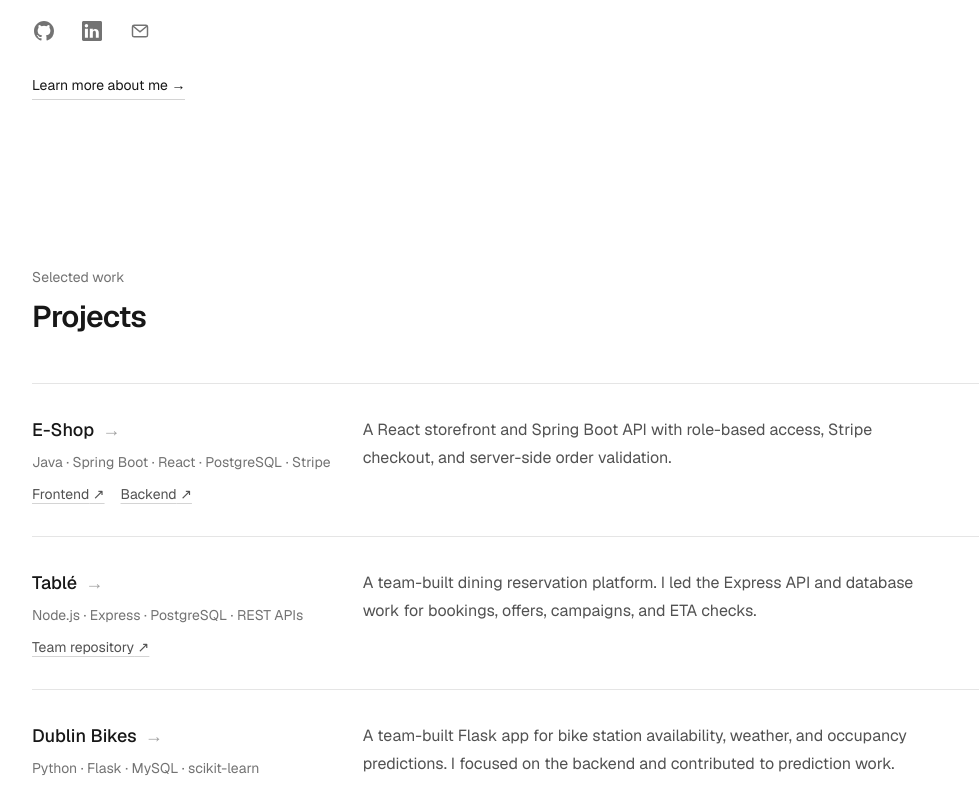
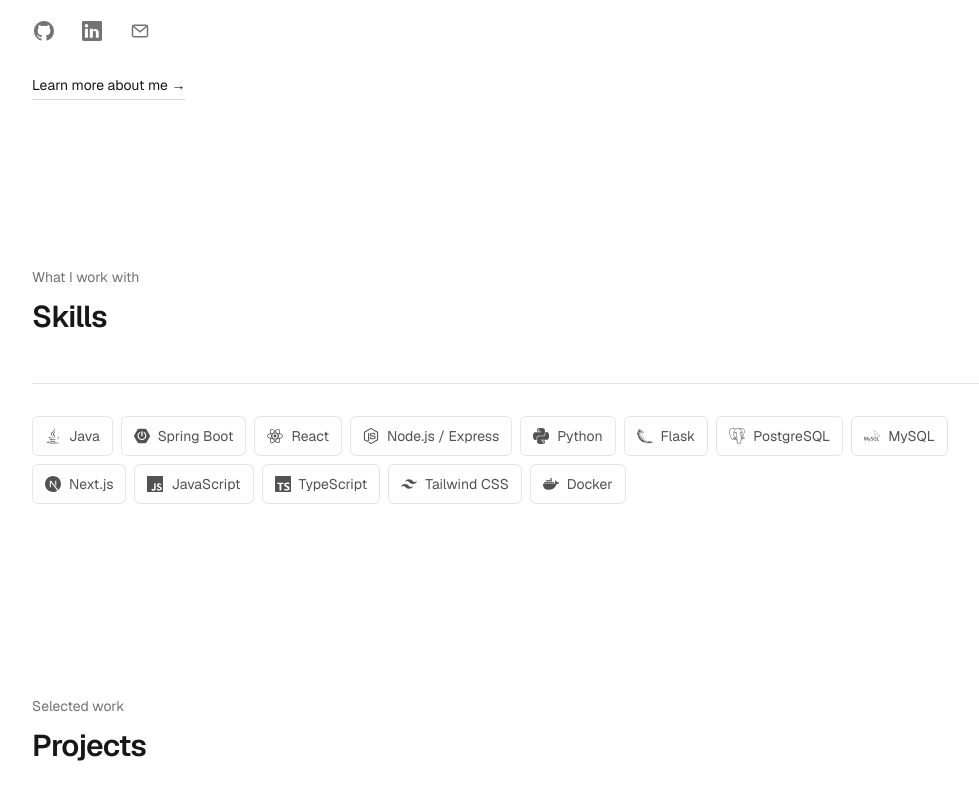
Before and after one commit to Derek376/derek-portfolio, a Next.js app: page / in a window 1280 px wide. Shown: the part 478-1271 px from the top of the page, without its empty margins (128-1107 px from the left). Built offline with nearby package versions, Linux system fonts and the light colour scheme.

Commit message:
feat: add skills section to home page

```diff
--- a/app/page.tsx
+++ b/app/page.tsx
@@ -1,8 +1,25 @@
 import Link from "next/link";
 import Header from "@/components/Header";
 import Footer from "@/components/Footer";
+import SkillIcon from "@/components/SkillIcon";
 import { blogs } from "@/data/blogs";
 import { projects } from "@/data/projects";
+
+const skills = [
+  { name: "java", label: "Java" },
+  { name: "spring", label: "Spring Boot" },
+  { name: "react", label: "React" },
+  { name: "node", label: "Node.js / Express" },
+  { name: "python", label: "Python" },
+  { name: "flask", label: "Flask" },
+  { name: "postgresql", label: "PostgreSQL" },
+  { name: "mysql", label: "MySQL" },
+  { name: "next", label: "Next.js" },
+  { name: "javascript", label: "JavaScript" },
+  { name: "typescript", label: "TypeScript" },
+  { name: "tailwind", label: "Tailwind CSS" },
+  { name: "docker", label: "Docker" },
+] as const;
 
 export default function Home() {
   return (
@@ -40,7 +57,11 @@ export default function Home() {
                 aria-label="GitHub"
                 className="flex h-10 w-10 items-center justify-center transition-colors hover:text-neutral-900 focus-visible:outline-2 focus-visible:outline-offset-2 focus-visible:outline-neutral-900"
               >
-                <svg viewBox="0 0 16 16" className="h-5 w-5 fill-current" aria-hidden="true">
+                <svg
+                  viewBox="0 0 16 16"
+                  className="h-5 w-5 fill-current"
+                  aria-hidden="true"
+                >
                   <path d="M8 0C3.58 0 0 3.58 0 8c0 3.54 2.29 6.53 5.47 7.59.4.07.55-.17.55-.38 0-.19-.01-.82-.01-1.49-2.01.37-2.53-.49-2.69-.94-.09-.23-.48-.94-.82-1.13-.28-.15-.68-.52-.01-.53.63-.01 1.08.58 1.23.82.72 1.21 1.87.87 2.33.66.07-.52.28-.87.51-1.07-1.78-.2-3.64-.89-3.64-3.95 0-.87.31-1.59.82-2.15-.08-.2-.36-1.02.08-2.12 0 0 .67-.21 2.2.82a7.65 7.65 0 0 1 4 0c1.53-1.04 2.2-.82 2.2-.82.44 1.1.16 1.92.08 2.12.51.56.82 1.27.82 2.15 0 3.07-1.87 3.75-3.65 3.95.29.25.54.73.54 1.48 0 1.07-.01 1.93-.01 2.2 0 .21.15.46.55.38A8.01 8.01 0 0 0 16 8c0-4.42-3.58-8-8-8Z" />
                 </svg>
               </a>
@@ -52,7 +73,11 @@ export default function Home() {
                 aria-label="LinkedIn"
                 className="flex h-10 w-10 items-center justify-center transition-colors hover:text-neutral-900 focus-visible:outline-2 focus-visible:outline-offset-2 focus-visible:outline-neutral-900"
               >
-                <svg viewBox="0 0 16 16" className="h-5 w-5 fill-current" aria-hidden="true">
+                <svg
+                  viewBox="0 0 16 16"
+                  className="h-5 w-5 fill-current"
+                  aria-hidden="true"
+                >
                   <path d="M0 1.15C0 .52.53 0 1.18 0h13.64C15.47 0 16 .52 16 1.15v13.7c0 .63-.53 1.15-1.18 1.15H1.18C.53 16 0 15.48 0 14.85V1.15ZM4.75 13.4V6.17H2.34v7.23h2.41ZM3.55 5.18a1.4 1.4 0 1 0 0-2.8 1.4 1.4 0 0 0 0 2.8ZM13.4 13.4V9.43c0-2.13-1.14-3.12-2.66-3.12a2.3 2.3 0 0 0-2.07 1.14V6.17H6.27c.03.85 0 7.23 0 7.23h2.4V9.36c0-.22.02-.43.08-.59.17-.43.54-.88 1.18-.88.83 0 1.16.63 1.16 1.56v3.95h2.31Z" />
                 </svg>
               </a>
@@ -79,6 +104,31 @@ export default function Home() {
             >
               Learn more about me →
             </Link>
+          </div>
+        </section>
+
+        <section id="skills" className="py-24" aria-labelledby="skills-heading">
+          <div className="mb-12">
+            <p className="mb-3 text-sm text-neutral-500">What I work with</p>
+
+            <h2
+              id="skills-heading"
+              className="text-3xl font-semibold tracking-tight"
+            >
+              Skills
+            </h2>
+          </div>
+
+          <div className="flex flex-wrap gap-2 border-t border-neutral-200 pt-8">
+            {skills.map((skill) => (
+              <div
+                key={skill.name}
+                className="inline-flex h-10 items-center gap-2 rounded-md border border-neutral-200 px-3 text-sm text-neutral-600 transition-colors hover:border-neutral-400 hover:text-neutral-900"
+              >
+                <SkillIcon name={skill.name} />
+                <span>{skill.label}</span>
+              </div>
+            ))}
           </div>
         </section>
 
@@ -141,9 +191,7 @@ export default function Home() {
 
         <section id="blogs" className="py-24">
           <div className="mb-12">
-            <p className="mb-3 text-sm text-neutral-500">
-              Short reads
-            </p>
+            <p className="mb-3 text-sm text-neutral-500">Short reads</p>
 
             <h2 className="text-3xl font-semibold tracking-tight">Blogs</h2>
           </div>
--- /dev/null
+++ b/components/SkillIcon.tsx
@@ -0,0 +1,44 @@
+import type { IconType } from "react-icons";
+import { FaJava } from "react-icons/fa6";
+import {
+  SiDocker,
+  SiFlask,
+  SiMysql,
+  SiNextdotjs,
+  SiNodedotjs,
+  SiPostgresql,
+  SiPython,
+  SiReact,
+  SiSpringboot,
+  SiTailwindcss,
+  SiJavascript,
+  SiTypescript,
+} from "react-icons/si";
+
+const icons = {
+  java: FaJava,
+  spring: SiSpringboot,
+  react: SiReact,
+  node: SiNodedotjs,
+  python: SiPython,
+  flask: SiFlask,
+  postgresql: SiPostgresql,
+  mysql: SiMysql,
+  next: SiNextdotjs,
+  javascript: SiJavascript,
+  typescript: SiTypescript,
+  tailwind: SiTailwindcss,
+  docker: SiDocker,
+} satisfies Record<string, IconType>;
+
+export type SkillIconName = keyof typeof icons;
+
+type SkillIconProps = {
+  name: SkillIconName;
+};
+
+export default function SkillIcon({ name }: SkillIconProps) {
+  const Icon = icons[name];
+
+  return <Icon className="h-4 w-4 shrink-0" aria-hidden="true" />;
+}
--- a/package.json
+++ b/package.json
@@ -11,7 +11,8 @@
   "dependencies": {
     "next": "16.3.7",
     "react": "19.2.8",
-    "react-dom": "19.2.8"
+    "react-dom": "19.2.8",
+    "react-icons": "^5.7.0"
   },
   "devDependencies": {
     "@tailwindcss/postcss": "^4",
```
Also changed, not shown: 1 other file (tests, documents, lock files or other folders).
